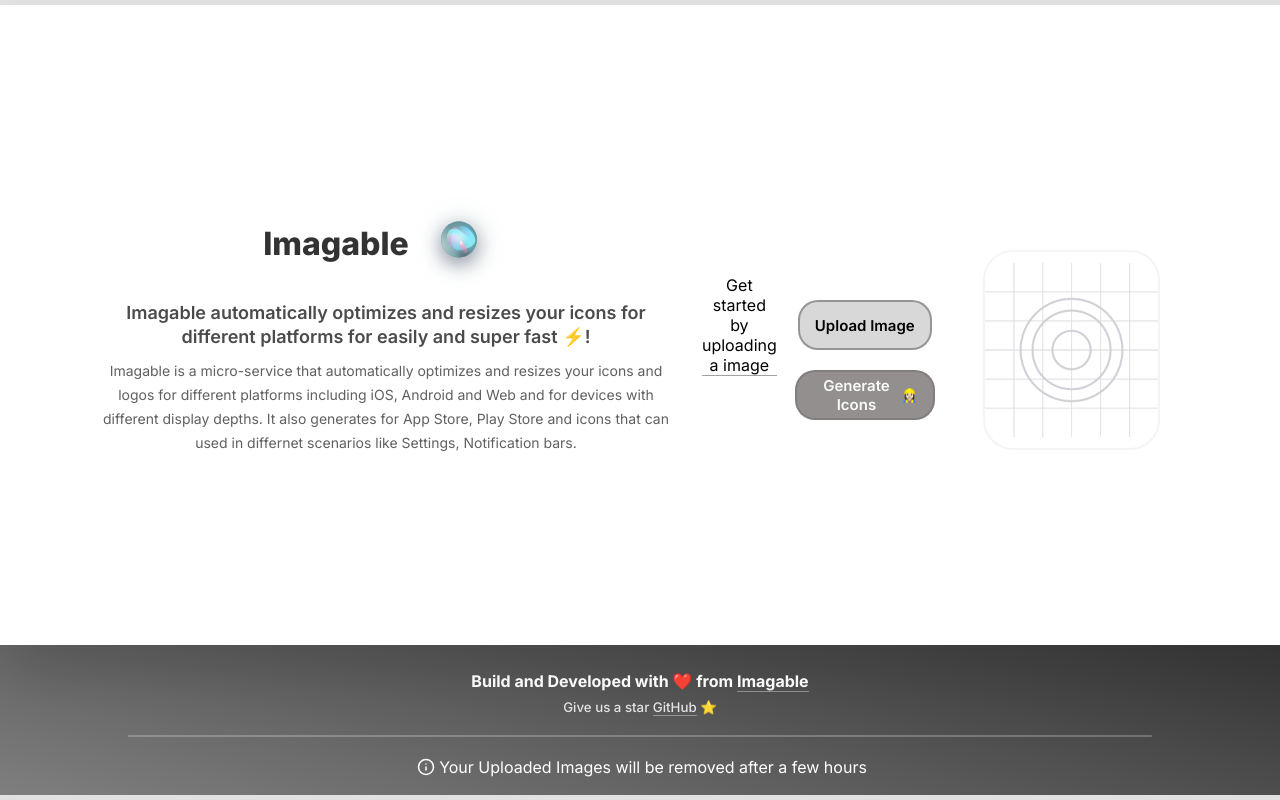
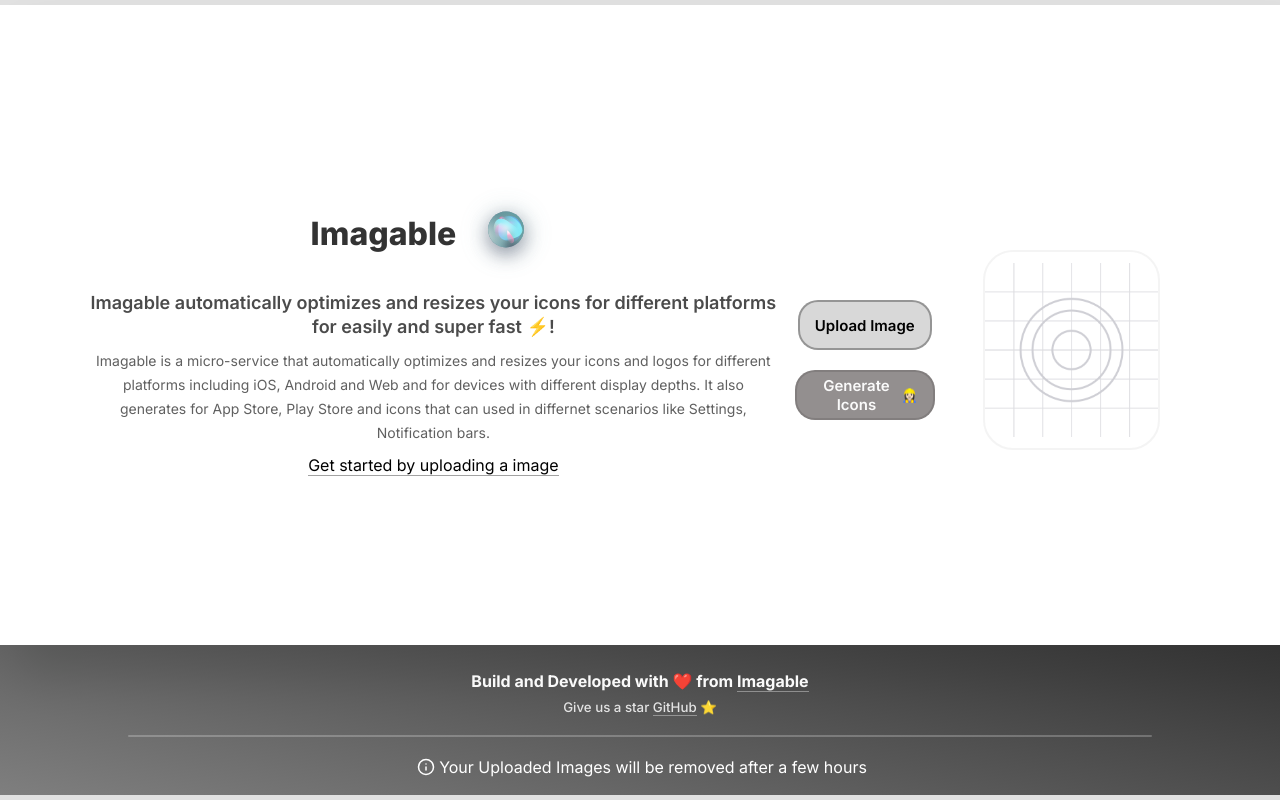
Before and after one commit to haneenmahd/imagable, a React (Create React App) app in the folder web/: page / in a window 1280 px wide. Built offline with nearby package versions, Linux system fonts and the light colour scheme.

Commit message:
Move anchor el to `Header`

```diff
--- a/web/src/components/Landing.tsx
+++ b/web/src/components/Landing.tsx
@@ -303,9 +303,9 @@ const Landing: FunctionComponent<LandingProps> = (props) => {
           generates for App Store, Play Store and icons that can used in
           differnet scenarios like Settings, Notification bars.
         </p>
+
+        <a href="#upload-container">Get started by uploading a image</a>
       </Header>
-
-      <a href="#upload-container">Get started by uploading a image</a>
 
       <ImageInput
         id="user-input-image-file"
```
